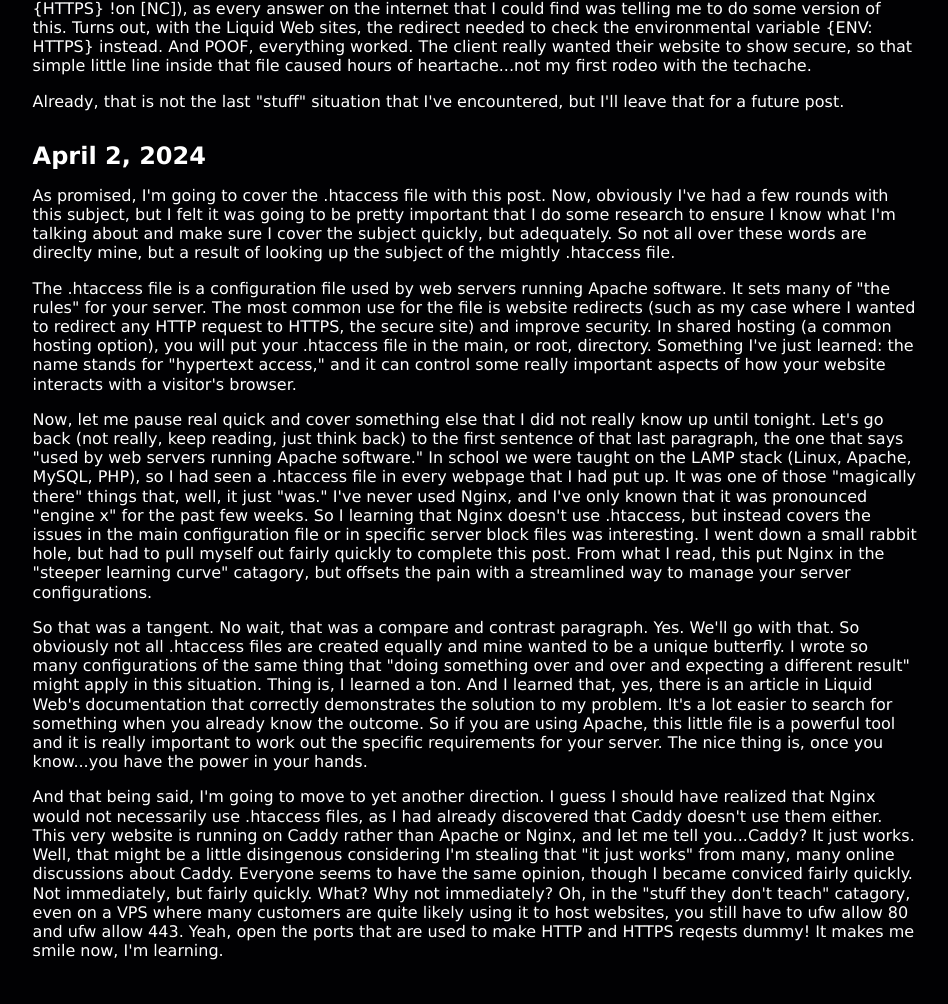
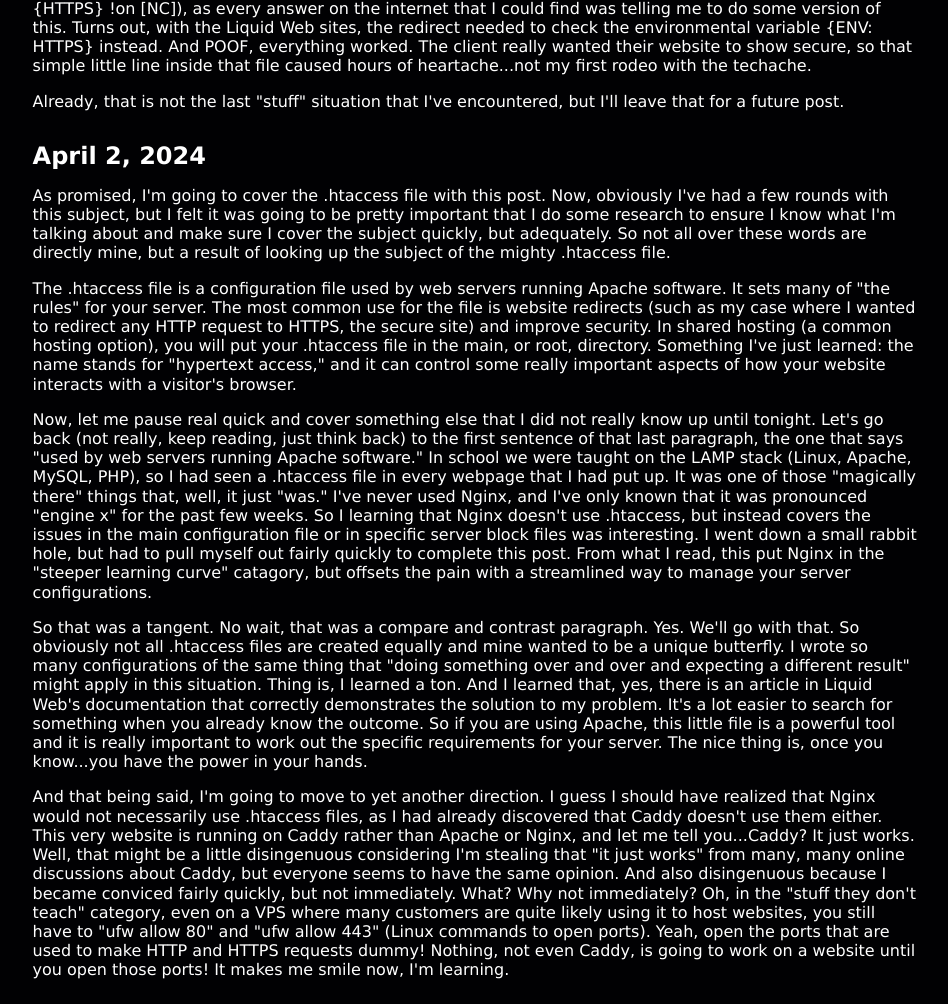
Before and after one commit to boonewh/portfolio-flask, a Flask app: page /blog in a window 1280 px wide. Shown: the part 1373-2377 px from the top of the page, without its empty margins (165-1113 px from the left). Before the commit the page ends 2333 px from the top, so only its background shows below. Run offline with Flask 3, Linux system fonts and the light colour scheme; some web fonts are replaced.

Commit message:
correcting blog typos

```diff
--- a/templates/blog.html
+++ b/templates/blog.html
@@ -32,11 +32,11 @@
         </article>
         <article>
             <h2>April 2, 2024</h2>
-            <p>As promised, I'm going to cover the .htaccess file with this post. Now, obviously I've had a few rounds with this subject, but I felt it was going to be pretty important that I do some research to ensure I know what I'm talking about and make sure I cover the subject quickly, but adequately. So not all over these words are direclty mine, but a result of looking up the subject of the mightly .htaccess file.</p>
+            <p>As promised, I'm going to cover the .htaccess file with this post. Now, obviously I've had a few rounds with this subject, but I felt it was going to be pretty important that I do some research to ensure I know what I'm talking about and make sure I cover the subject quickly, but adequately. So not all over these words are directly mine, but a result of looking up the subject of the mighty .htaccess file.</p>
             <p>The .htaccess file is a configuration file used by web servers running Apache software. It sets many of "the rules" for your server. The most common use for the file is website redirects (such as my case where I wanted to redirect any HTTP request to HTTPS, the secure site) and improve security. In shared hosting (a common hosting option), you will put your .htaccess file in the main, or root, directory. Something I've just learned: the name stands for "hypertext access," and it can control some really important aspects of how your website interacts with a visitor's browser.</p>
             <p>Now, let me pause real quick and cover something else that I did not really know up until tonight. Let's go back (not really, keep reading, just think back) to the first sentence of that last paragraph, the one that says "used by web servers running Apache software." In school we were taught on the LAMP stack (Linux, Apache, MySQL, PHP), so I had seen a .htaccess file in every webpage that I had put up. It was one of those "magically there" things that, well, it just "was." I've never used Nginx, and I've only known that it was pronounced "engine x" for the past few weeks. So I learning that Nginx doesn't use .htaccess, but instead covers the issues in the main configuration file or in specific server block files was interesting. I went down a small rabbit hole, but had to pull myself out fairly quickly to complete this post. From what I read, this put Nginx in the "steeper learning curve" catagory, but offsets the pain with a streamlined way to manage your server configurations.</p>
             <p>So that was a tangent. No wait, that was a compare and contrast paragraph. Yes. We'll go with that. So obviously not all .htaccess files are created equally and mine wanted to be a unique butterfly. I wrote so many configurations of the same thing that "doing something over and over and expecting a different result" might apply in this situation. Thing is, I learned a ton. And I learned that, yes, there is an article in Liquid Web's documentation that correctly demonstrates the solution to my problem. It's a lot easier to search for something when you already know the outcome. So if you are using Apache, this little file is a powerful tool and it is really important to work out the specific requirements for your server. The nice thing is, once you know...you have the power in your hands.</p>
-            <p>And that being said, I'm going to move to yet another direction. I guess I should have realized that Nginx would not necessarily use .htaccess files, as I had already discovered that Caddy doesn't use them either. This very website is running on Caddy rather than Apache or Nginx, and let me tell you...Caddy? It just works. Well, that might be a little disingenous considering I'm stealing that "it just works" from many, many online discussions about Caddy. Everyone seems to have the same opinion, though I became conviced fairly quickly. Not immediately, but fairly quickly. What? Why not immediately? Oh, in the "stuff they don't teach" catagory, even on a VPS where many customers are quite likely using it to host websites, you still have to ufw allow 80 and ufw allow 443. Yeah, open the ports that are used to make HTTP and HTTPS reqests dummy! It makes me smile now, I'm learning.</p>
+            <p>And that being said, I'm going to move to yet another direction. I guess I should have realized that Nginx would not necessarily use .htaccess files, as I had already discovered that Caddy doesn't use them either. This very website is running on Caddy rather than Apache or Nginx, and let me tell you...Caddy? It just works. Well, that might be a little disingenuous considering I'm stealing that "it just works" from many, many online discussions about Caddy, but everyone seems to have the same opinion. And also disingenuous because I became conviced fairly quickly, but not immediately. What? Why not immediately? Oh, in the "stuff they don't teach" category, even on a VPS where many customers are quite likely using it to host websites, you still have to "ufw allow 80" and "ufw allow 443" (Linux commands to open ports). Yeah, open the ports that are used to make HTTP and HTTPS requests dummy! Nothing, not even Caddy, is going to work on a website until you open those ports! It makes me smile now, I'm learning.</p>
         </article>
     </div>
 {% endblock %}
```
